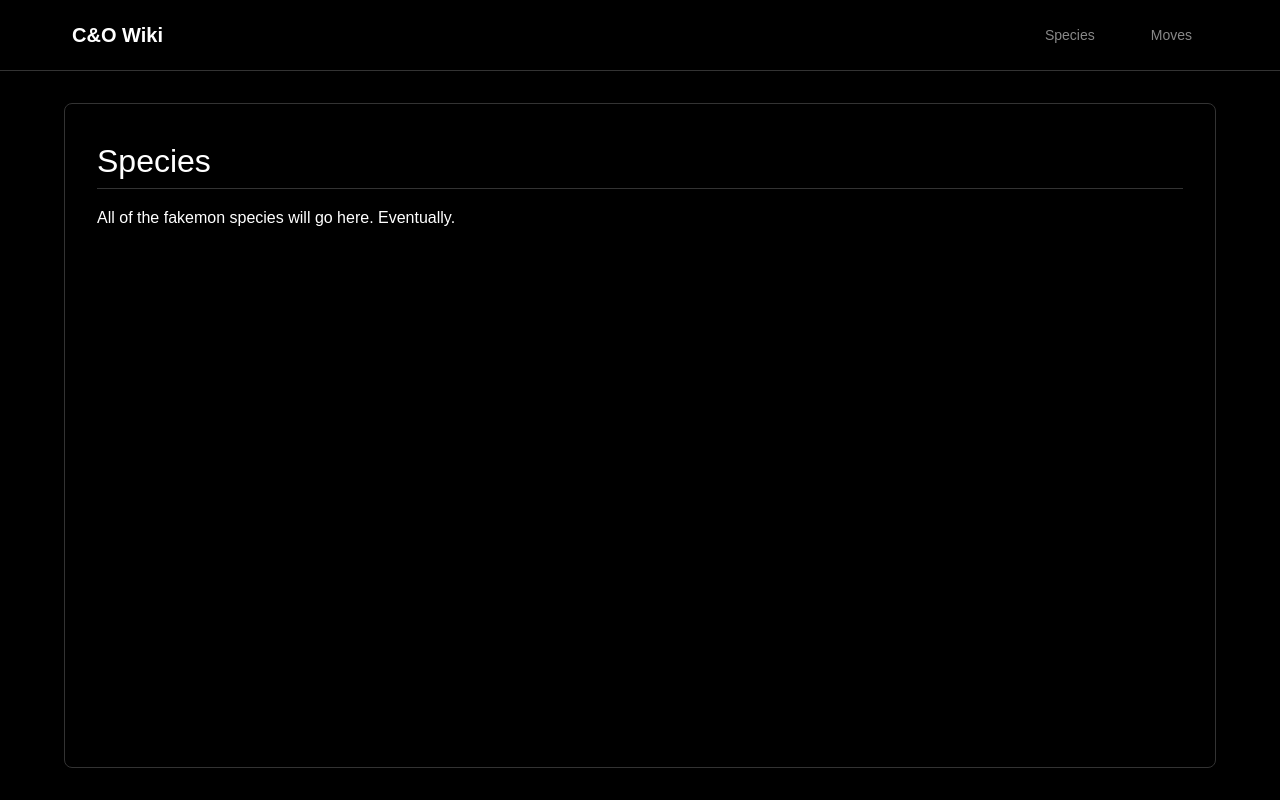
After one commit to NoeSilent2/cno_wiki, a Flask app: page /species in a window 1280 px wide. The commit adds this page. Run offline with Flask 3, Linux system fonts and the light colour scheme.

Commit message:
species tab
making the api template page into something useful, being a species page

```diff
--- a/endpoints/routes.py
+++ b/endpoints/routes.py
@@ -1,25 +1,15 @@
-from flask import Blueprint, jsonify
+from flask import Blueprint, jsonify, render_template
 
 
 api_bp = Blueprint("api", __name__)
 
 
-@api_bp.get("/api/data")
-def get_sample_data():
-    return jsonify(
-        {
-            "data": [
-                {"id": 1, "name": "Sample Item 1", "value": 100},
-                {"id": 2, "name": "Sample Item 2", "value": 200},
-                {"id": 3, "name": "Sample Item 3", "value": 300},
-            ],
-            "total": 3,
-            "timestamp": "2024-01-01T00:00:00Z",
-        }
-    )
+@api_bp.route("/species")
+def get_species():
+    return render_template("species.html")
 
 
-@api_bp.get("/api/items/<int:item_id>")
+@api_bp.route("/api/items/<int:item_id>")
 def get_item(item_id: int):
     return jsonify(
         {
--- a/main.py
+++ b/main.py
@@ -1,5 +1,4 @@
-from flask import Flask
-from flask import render_template
+from flask import Flask, render_template
 from endpoints import api_bp
 
 
--- /dev/null
+++ b/templates/species.html
@@ -0,0 +1,37 @@
+<!DOCTYPE html>
+    <html>
+        <head>
+            <meta charset="UTF-8">
+            <meta name="viewport" content="width=device-width, initial-scale=1.0">
+            <title>List of Fakemon by NatDex#</title>
+            <link rel="icon" type="image/svg+xml" href="/favicon.ico">
+            <style>
+                * { margin: 0; padding: 0; box-sizing: border-box; }
+                body {font-family: arial, "helvetica", "sans-serif"; background-color: #000000; color: #ffffff; line-height: 1.6; min-height: 100vh; display: flex; flex-direction: column; max-width: 600;}
+                header { border-bottom: 1px solid #333333; padding: 0; }
+                nav {max-width: 1200px; margin: 0 auto; display: flex; align-items: center; padding: 1rem 2rem; gap: 2rem;}
+                .logo { font-size: 1.25rem; font-weight: 600; color: #ffffff; text-decoration: none; }
+                .nav-links { display: flex; gap: 1.5rem; margin-left: auto; }
+                .nav-links a { text-decoration: none; color: #888888; padding: 0.5rem 1rem; border-radius: 6px; transition: all 0.2s ease; font-size: 0.875rem; font-weight: 500; }
+                .nav-links a:hover { color: #ffffff; background-color: #111111; }
+                main { flex: 1; width: 90%; margin: 2rem auto; padding: 2rem 2rem; display: flex; flex-direction: column; text-align: left; border-radius: 8px; border: 1px solid #333333; }
+                h1 { font-size: 3rem; font-weight: 700; margin-bottom: 1rem; color: #ffffff }
+                h2 { font-size: 2rem; font-weight: normal; display: block; border-bottom: 1px solid #333333; margin-bottom: 1rem; }
+            </style>
+        </head>
+        <body>
+            <header>
+                <nav>
+                    <a href="/" class="logo">C&O Wiki</a>
+                    <div class="nav-links">
+                        <a href="/species">Species</a>
+                        <a href="/moves">Moves</a>
+                    </div>
+                </nav>
+            </header>
+            <main>
+                <h2>Species</h2>
+                <p>All of the fakemon species will go here. Eventually.</p>
+            </main>
+        </body>
+    </html>
```
Also changed, not shown: templates/main.html (+5 -4 lines).
